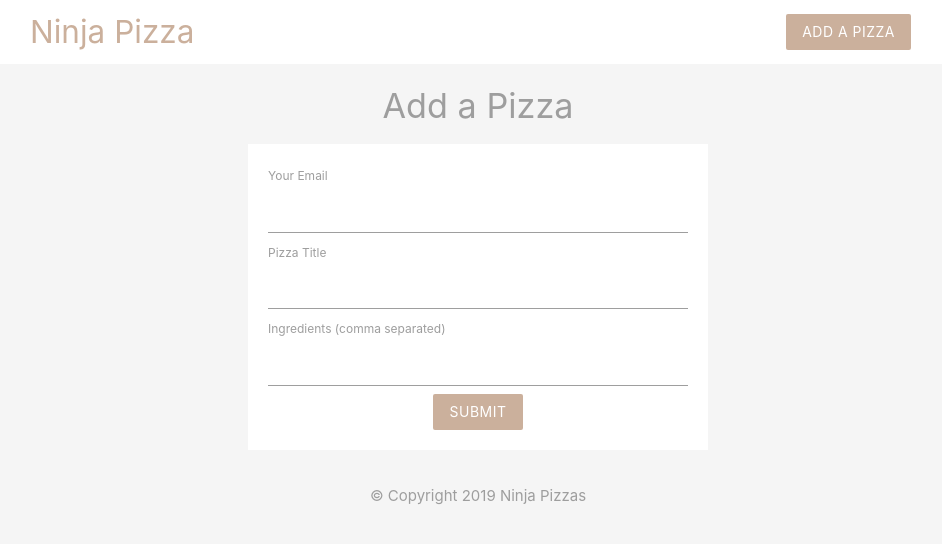
After one commit to dominicho97/php-msql, a PHP site: page /add.php in a window 1280 px wide. The commit adds this page. Shown: the top 544 px of the page, without its empty margins (162-1104 px from the left). Run offline with PHP 8.4, Linux system fonts and the light colour scheme.

Commit message:
added add file and code

```diff
--- /dev/null
+++ b/add.php
@@ -0,0 +1,80 @@
+<?php
+	include('config/db_connect.php');
+	$email = $title = $ingredients = '';
+	$errors = array('email' => '', 'title' => '', 'ingredients' => '');
+	if(isset($_POST['submit'])){
+
+		// check email
+		if(empty($_POST['email'])){
+			$errors['email'] = 'An email is required';
+		} else{
+			$email = $_POST['email'];
+			if(!filter_var($email, FILTER_VALIDATE_EMAIL)){
+				$errors['email'] = 'Email must be a valid email address';
+			}
+		}
+		// check title
+		if(empty($_POST['title'])){
+			$errors['title'] = 'A title is required';
+		} else{
+			$title = $_POST['title'];
+			if(!preg_match('/^[a-zA-Z\s]+$/', $title)){
+				$errors['title'] = 'Title must be letters and spaces only';
+			}
+		}
+		// check ingredients
+		if(empty($_POST['ingredients'])){
+			$errors['ingredients'] = 'At least one ingredient is required';
+		} else{
+			$ingredients = $_POST['ingredients'];
+			if(!preg_match('/^([a-zA-Z\s]+)(,\s*[a-zA-Z\s]*)*$/', $ingredients)){
+				$errors['ingredients'] = 'Ingredients must be a comma separated list';
+			}
+		}
+		if(array_filter($errors)){
+			//echo 'errors in form';
+		} else {
+			// escape sql chars
+			$email = mysqli_real_escape_string($conn, $_POST['email']);
+			$title = mysqli_real_escape_string($conn, $_POST['title']);
+			$ingredients = mysqli_real_escape_string($conn, $_POST['ingredients']);
+			// create sql
+			$sql = "INSERT INTO pizzas(title,email,ingredients) VALUES('$title','$email','$ingredients')";
+			// save to db and check
+			if(mysqli_query($conn, $sql)){
+				// success
+				header('Location: index.php');
+			} else {
+				echo 'query error: '. mysqli_error($conn);
+			}
+
+		}
+	} // end POST check
+?>
+
+<!DOCTYPE html>
+<html>
+
+	<?php include('templates/header.php'); ?>
+
+	<section class="container grey-text">
+		<h4 class="center">Add a Pizza</h4>
+		<form class="white" action="add.php" method="POST">
+			<label>Your Email</label>
+			<input type="text" name="email" value="<?php echo htmlspecialchars($email) ?>">
+			<div class="red-text"><?php echo $errors['email']; ?></div>
+			<label>Pizza Title</label>
+			<input type="text" name="title" value="<?php echo htmlspecialchars($title) ?>">
+			<div class="red-text"><?php echo $errors['title']; ?></div>
+			<label>Ingredients (comma separated)</label>
+			<input type="text" name="ingredients" value="<?php echo htmlspecialchars($ingredients) ?>">
+			<div class="red-text"><?php echo $errors['ingredients']; ?></div>
+			<div class="center">
+				<input type="submit" name="submit" value="Submit" class="btn brand z-depth-0">
+			</div>
+		</form>
+	</section>
+
+	<?php include('templates/footer.php'); ?>
+
+</html>
```
Also changed, not shown: index.php (+3 -6 lines).
